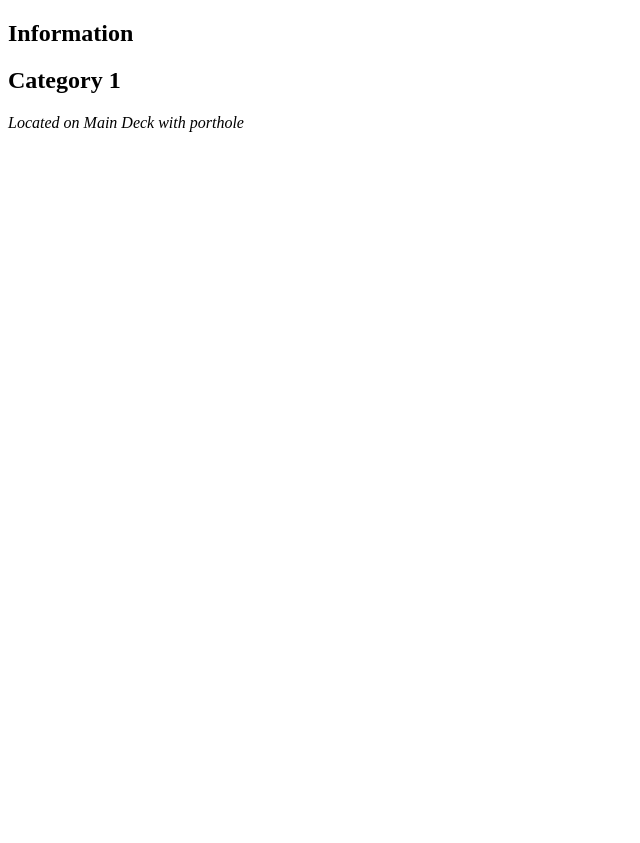
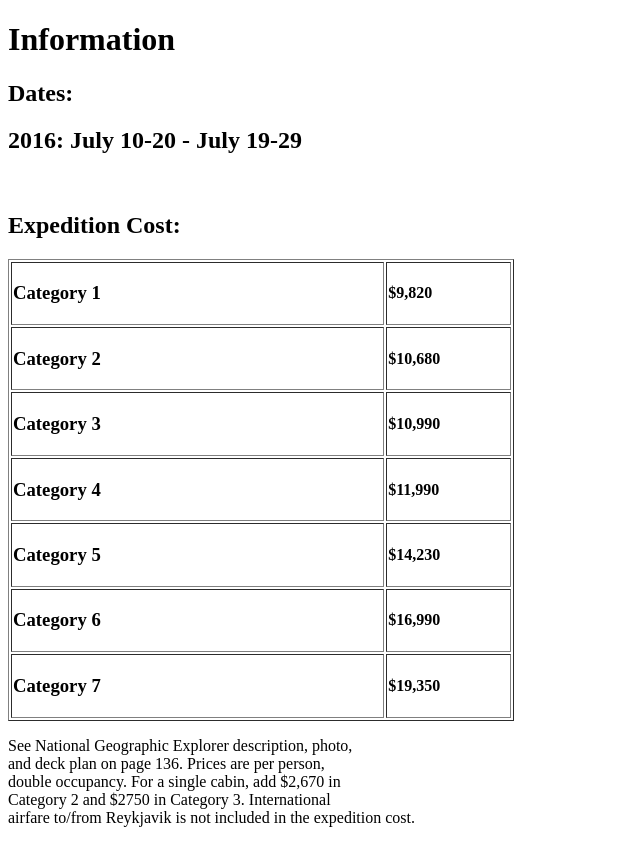
Before and after one commit to JonMGabriel/CISC479_Project1_CSS, a plain HTML site: page index.html in a window 1280 px wide. Shown: the whole page, without its empty margins (0-640 px from the left). Before the commit the page ends 800 px from the top, so only its background shows below. Drawn offline with Linux system fonts and the light colour scheme.

Commit message:
Added table and all written information from National Geographic article to index.html

```diff
--- a/index.html
+++ b/index.html
@@ -3,10 +3,10 @@
 <html>
 
     <head>
-        <title>Jon Michael Gabriel Project 1</title>
+        <title>Jon Michael Gabriel Project 1 CSS Show-and-Tell </title>
     </head>
 
-<body>
+    <body>
 
 <! --
 
@@ -22,15 +22,75 @@ In your presentation tell us the dimensions of the design which are DRY and what
 
 -->
 
-        <section>
+
             <h1>  Information </h1>
+                <h2>Dates:</h2>
+                <h2>2016: July 10-20 - July 19-29</h2>
 
-                <div class = "categories">
-                        <h2> Category 1 </h2>
-                            <p> <i>Located on Main Deck with porthole</i> </p>
+                <br>
+                <h2>Expedition Cost:</h2>
 
-                </div>
+            <table border="1" style = "width: 40%">
 
-        </section>
+                <!-- I'm adding in just the simple table cell width. I also would like to ask about the <div>
+                    tag and how I'm using it. Given my Nat Geo article, each table row must be a different color
+                    but does this merit each row to have it's own div class? -->
+
+                        <div class = "category1">
+                            <tr>
+                                <td width = "75%"><h3> Category 1 </h3> </td>
+                                <td width = "25%"><b> $9,820 </b></td>
+                            </tr>
+                        </div>
+
+                        <div class = "category2">
+                            <tr>
+                                <td width = "75%"><h3> Category 2 </h3> </td>
+                                <td width = "25%"><b> $10,680 </b></td>
+                            </tr>
+                        </div>
+
+                        <div class = "category3">
+                            <tr>
+                                <td width = "75%"><h3> Category 3 </h3> </td>
+                                <td width = "25%"><b> $10,990 </b></td>
+                            </tr>
+                        </div>
+
+                        <div class = "category4">
+                            <tr>
+                                <td width = "75%"><h3> Category 4 </h3> </td>
+                                <td width = "25%"><b> $11,990 </b></td>
+                            </tr>
+                        </div>
+
+                        <div class = "category5">
+                            <tr>
+                                <td width = "75%"><h3> Category 5 </h3> </td>
+                                <td width = "25%"><b> $14,230 </b></td>
+                            </tr>
+                        </div>
+
+                        <div class = "category6">
+                            <tr>
+                                <td width = "75%"><h3> Category 6 </h3> </td>
+                                <td width = "25%"><b> $16,990 </b></td>
+                            </tr>
+                        </div>
+
+                        <div class = "category7">
+                            <tr>
+                                <td width = "75%"><h3> Category 7 </h3> </td>
+                                <td width = "25%"><b> $19,350 </b></td>
+                            </tr>
+                        </div>
+
+            </table>
+
+            <p> See National Geographic Explorer description, photo, <br>
+            and deck plan on page 136. Prices are per person, <br>
+            double occupancy. For a single cabin, add $2,670 in <br>
+            Category 2 and $2750 in Category 3. International <br>
+            airfare to/from Reykjavik is not included in the expedition cost.</p>
     </body>
 </html>
```
